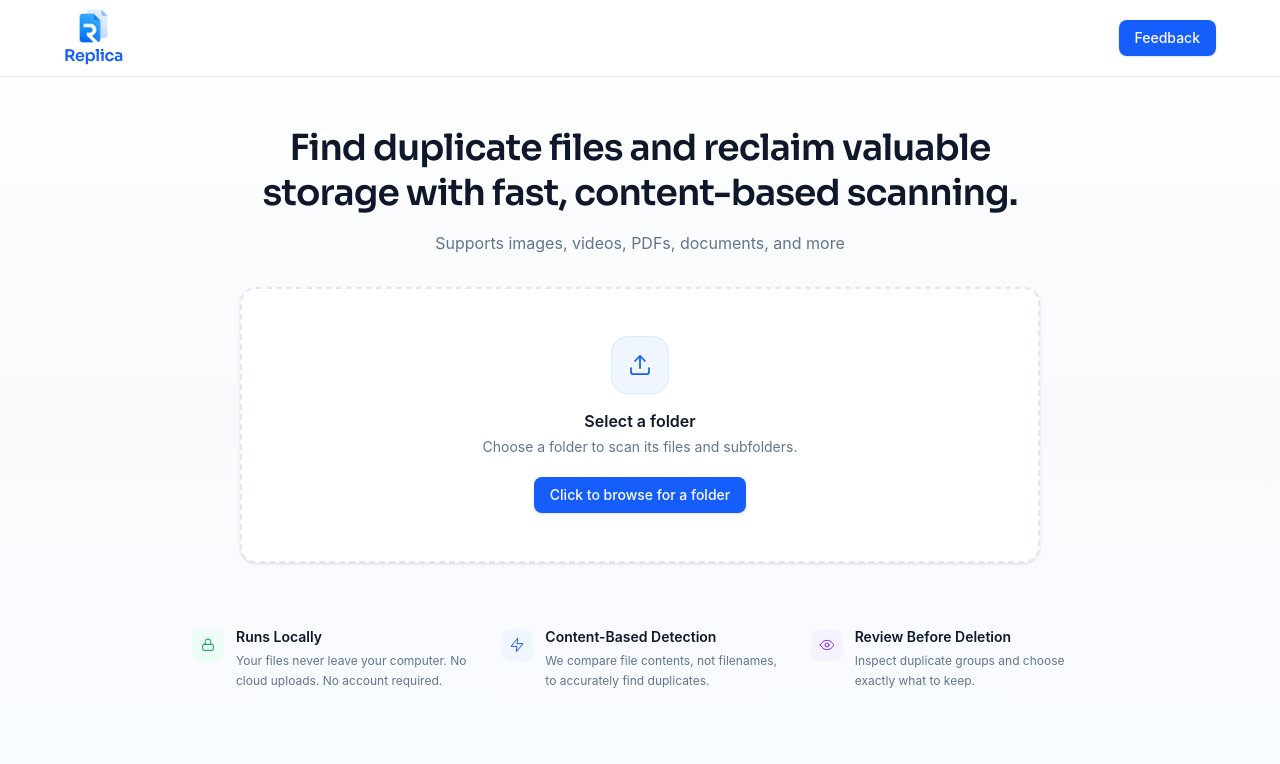
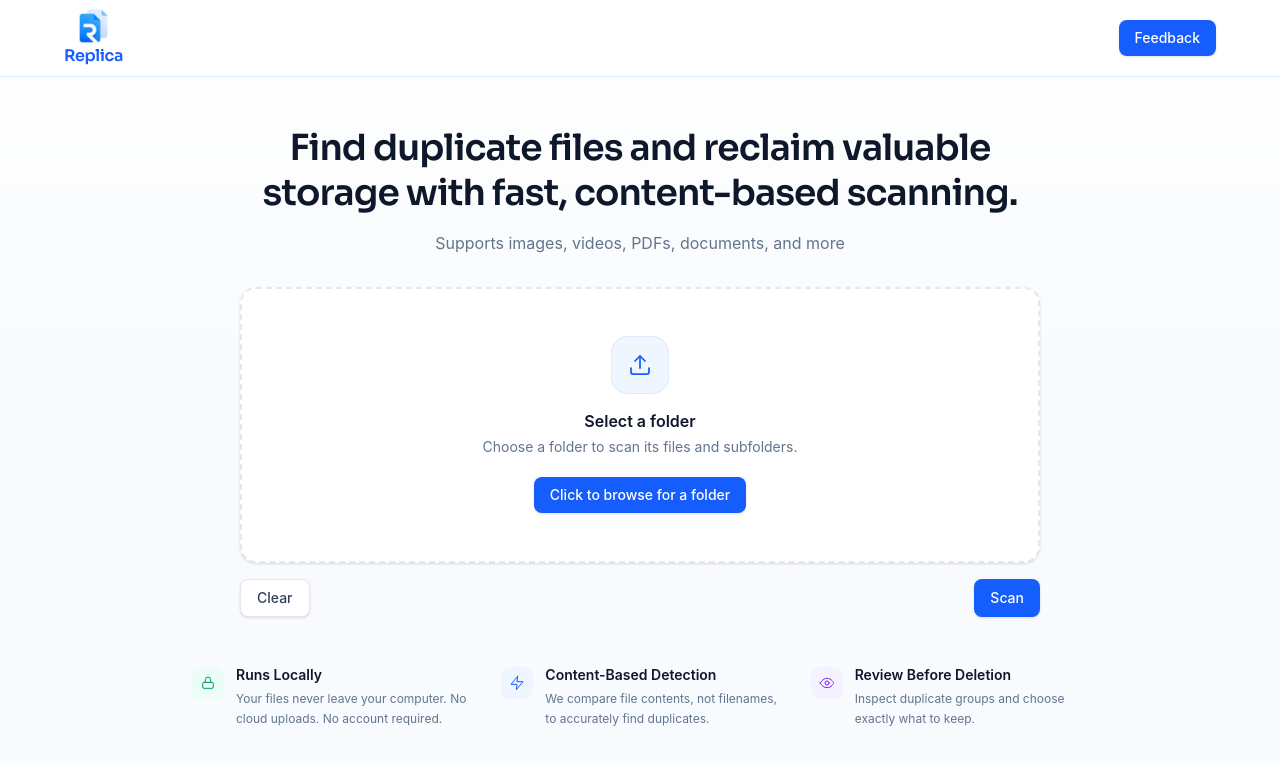
Before and after one commit to Dcalim/Replica, a React (Vite) app in the folder FrontEnd/: page / in a window 1280 px wide. Shown: the top 764 px of the page. Built offline with nearby package versions, Linux system fonts and the light colour scheme.

Commit message:
create button component and add scan and clear button to UploadView

```diff
--- a/FrontEnd/src/assets/locales/en.json
+++ b/FrontEnd/src/assets/locales/en.json
@@ -7,7 +7,9 @@
     },
     "uploadView": {
         "title": "Find duplicate files and reclaim valuable storage with fast, content-based scanning.",
-        "support": "Supports images, videos, PDFs, documents, and more"
+        "support": "Supports images, videos, PDFs, documents, and more",
+        "uploadButton": "Scan",
+        "clearButton": "Clear"
     },
     "trustPoints": {
         "ariaLabel": "Why Replica is safe to use",
--- /dev/null
+++ b/FrontEnd/src/components/Button.tsx
@@ -0,0 +1,56 @@
+import type { ReactNode } from "react";
+
+export interface ButtonProps {
+  variant?: "primary" | "secondary" | "alert";
+  size?: "sm" | "md" | "lg";
+  children?: ReactNode;
+  disabled?: boolean;
+  className?: string;
+  onClick?: () => void;
+}
+
+const variantClasses: Record<NonNullable<ButtonProps["variant"]>, string> = {
+  primary:
+    "bg-blue-600 text-white hover:bg-blue-500 focus:ring-blue-300",
+  secondary:
+    "border border-slate-200 bg-white text-slate-700 hover:bg-slate-50 focus:ring-slate-300",
+  alert:
+    "bg-red-600 text-white hover:bg-red-500 focus:ring-red-300",
+};
+
+const sizeClasses: Record<NonNullable<ButtonProps["size"]>, string> = {
+  sm: "px-3 py-1.5 text-sm",
+  md: "px-4 py-2 text-sm",
+  lg: "px-6 py-3 text-base",
+};
+
+const Button = ({
+  variant = "primary",
+  size = "md",
+  children,
+  disabled = false,
+  className = "",
+  onClick,
+}: ButtonProps) => {
+  const classes = [
+    "inline-flex items-center justify-center rounded-lg font-medium shadow-sm transition focus:outline-none focus:ring-2 disabled:pointer-events-none disabled:opacity-50",
+    variantClasses[variant],
+    sizeClasses[size],
+    className,
+  ]
+    .filter(Boolean)
+    .join(" ");
+
+  return (
+    <button
+      type="button"
+      className={classes}
+      disabled={disabled}
+      onClick={onClick}
+    >
+      {children}
+    </button>
+  );
+};
+
+export default Button;
--- a/FrontEnd/src/components/Header.tsx
+++ b/FrontEnd/src/components/Header.tsx
@@ -1,5 +1,6 @@
 import Logo from "../assets/icons/ReplicaLogoAlt.png"
 import { useTranslation } from "react-i18next"
+import Button from "./Button"
 
 const Header = () => {
   const { t } = useTranslation()
@@ -18,12 +19,9 @@ const Header = () => {
           </h1>
         </div>
 
-        <button
-          type="button"
-          className="inline-flex items-center rounded-lg bg-blue-600 px-4 py-2 text-sm font-medium text-white shadow-sm transition hover:bg-blue-500 focus:outline-none focus:ring-2 focus:ring-blue-300"
-        >
+        <Button variant="primary" size="md">
           {t('header.feedback')}
-        </button>
+        </Button>
       </div>
     </header>
   )
--- a/FrontEnd/src/components/Views/UploadView.tsx
+++ b/FrontEnd/src/components/Views/UploadView.tsx
@@ -1,6 +1,7 @@
 import { useTranslation } from 'react-i18next'
 import FolderUploader from '../FolderUploader'
 import TrustPoints from '../TrustPoints'
+import Button from '../Button'
 
 const UploadView = () => {
   const { t } = useTranslation()
@@ -20,7 +21,16 @@ const UploadView = () => {
         <FolderUploader />
       </div>
 
-      <div className="mt-8 w-full">
+      <div className="mt-4 w-full px-12 flex justify-between">
+        <Button variant="secondary" size="md">
+          {t('uploadView.clearButton')}
+        </Button>
+        <Button variant="primary" size="md">
+          {t('uploadView.uploadButton')}
+        </Button>
+      </div>
+
+      <div className="mt-4 w-full">
         <TrustPoints />
       </div>
     </div>
```
